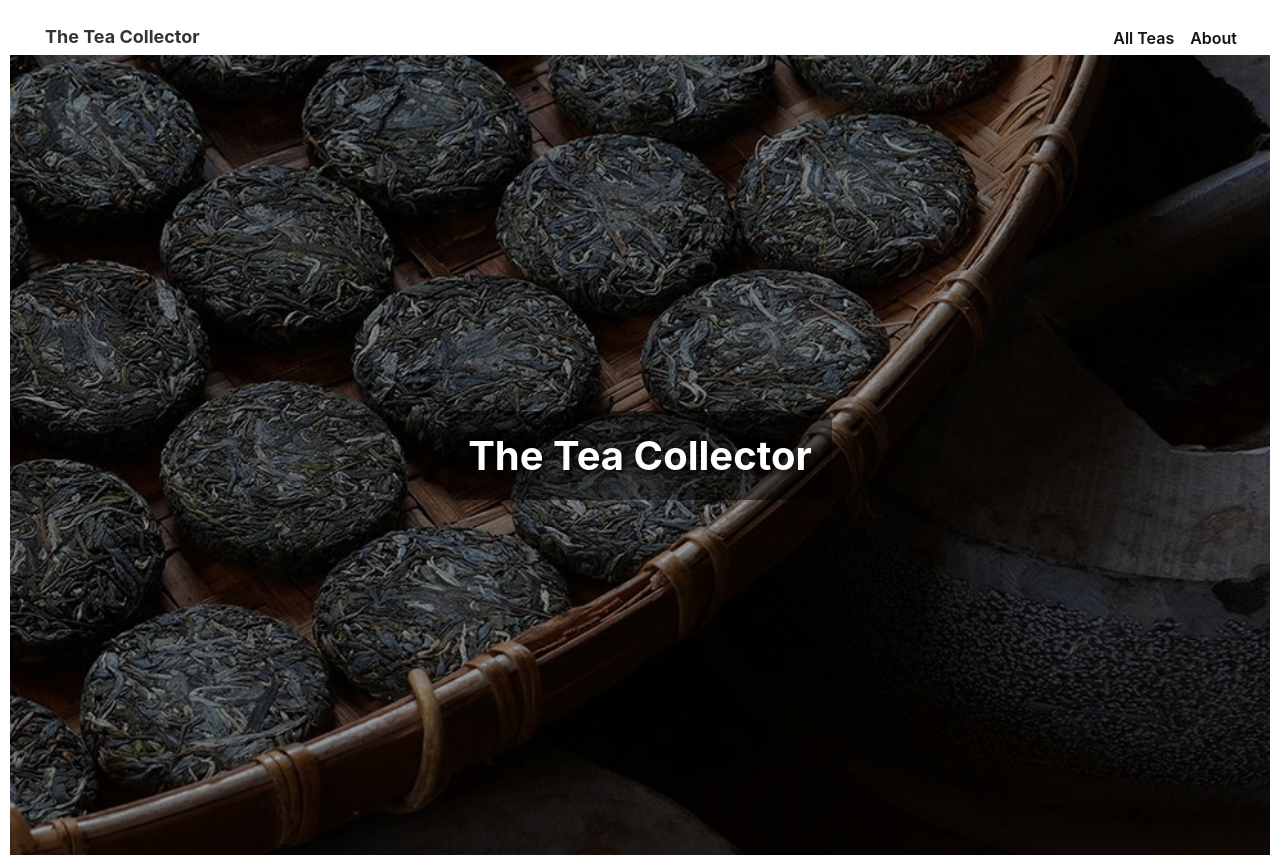
After one commit to ce-joiner/django-crud-app-lab, a Django app: template my_app/templates/home.html in a window 1280 px wide. The commit adds this page. Run offline with Django 5.2, Linux system fonts and the light colour scheme; the template is opened without the code that fills it, so the values that code supplies are empty.

Commit message:
Add hero section to home page, update tea index template, and improve CSS styles

```diff
--- a/my_app/static/css/base.css
+++ b/my_app/static/css/base.css
@@ -31,9 +31,9 @@ body {
         'Oxygen', 'Ubuntu', 'Cantarell', 'Fira Sans', 'Droid Sans',
         'Helvetica Neue', sans-serif;
     min-height: 100vh;
-    --nav-bg: rgba(104, 197, 248, 0.7);
+    --nav-bg: white
     --nav-bg-ff: rgba(104, 197, 248, 0.9);
-    --borders: rgb(36, 116, 248) solid 2px;
+    /* --borders: rgb(36, 116, 248) solid 2px; */
     --text-color: rgb(17, 20, 17);
     --link-hover-color: rgb(16, 56, 158);
     --button-bg: rgb(245, 245, 245);
@@ -119,7 +119,7 @@ nav li {
     max-width: 500px;
 }
 
-/* Add this to control the logo image size */
+/* control the logo image size */
 .header-logo-container img {
     max-height: 60px;
     width: auto;
@@ -290,7 +290,7 @@ nav li {
 
         nav,
         .header-logo-container {
-            background: rgba(104, 197, 248, 0.6);
+            background: white;
             -webkit-backdrop-filter: blur(3px);
             backdrop-filter: blur(3px);
         }
--- /dev/null
+++ b/my_app/static/css/home.css
@@ -0,0 +1,40 @@
+.hero-container {
+  height: 100vh; /* Full viewport height */
+  background-size: cover; /* Covers the entire container */
+  background-position: center; /* Centers the image */
+  background-repeat: no-repeat;
+  display: flex;
+  justify-content: center;
+  align-items: center;
+  position: relative;
+  min-height: 400px; /* Fallback minimum height */
+}
+
+.hero-content {
+  text-align: center;
+  z-index: 3; /* Higher than overlay */
+  position: relative;
+}
+
+.hero-title {
+  font-size: 4rem;
+  font-weight: bold;
+  color: #ffffff;
+  text-shadow: 3px 3px 6px rgba(0, 0, 0, 0.9);
+  margin: 0;
+  background-color: rgba(0, 0, 0, 0.5); /* Add background to text for readability */
+  padding: 20px;
+  border-radius: 10px;
+}
+
+/* Dark overlay for better text readability */
+.hero-container::before {
+  content: '';
+  position: absolute;
+  top: 0;
+  left: 0;
+  right: 0;
+  bottom: 0;
+  background-color: rgba(0, 0, 0, 0.4); /* Lighter overlay */
+  z-index: 2;
+}
--- /dev/null
+++ b/my_app/templates/home.html
@@ -0,0 +1,14 @@
+{% extends 'base.html' %} {% load static %} {% block head %}
+<link
+  rel="stylesheet"
+  href="{% static 'css/home.css' %}"
+/>
+{% endblock %} {% block content %}
+
+<section class="hero-container" style="background-image: url('{% static 'images/bings.png' %}');">
+  <div class="hero-content">
+    <h1 class="hero-title">The Tea Collector</h1>
+  </div>
+</section>
+
+{% endblock %}
--- a/my_app/templates/teas/index.html
+++ b/my_app/templates/teas/index.html
@@ -1,7 +1,7 @@
 {% extends 'base.html' %} {% load static %} {% block head %}
 <link
   rel="stylesheet"
-  href="{% static 'css/cats/cat-index.css' %}"
+  href="{% static 'css/teas/tea_index.css' %}"
 />
 {% endblock %} {% block content %}
 
@@ -15,8 +15,8 @@
     <div class="card-content">
       <div class="card-img-container">
         <img
-          src="{% static 'images/sk8r-boi-cat.svg' %}"
-          alt="A skater boy cat"
+          src="{% static tea.image %}"
+          alt={{tea.name}}
         />
       </div>
       <h2 class="card-title">{{ tea.name }}</h2>
```
Also changed, not shown: my_app/static/css/cats/cat_index.css (deleted, +0 -38 lines), my_app/static/css/teas/tea_index.css (added, +52 -0 lines), my_app/views.py (+6 -6 lines), 2 other files.
